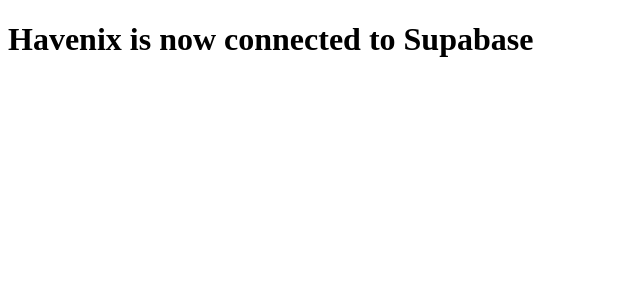
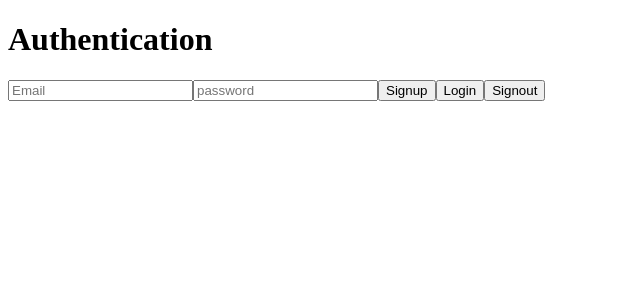
Before and after one commit to techmedic0/havenix-mvp, a React (Vite) app: page / in a window 1280 px wide. Shown: the top 300 px of the page, without its empty margins (0-640 px from the left). Built offline with nearby package versions, Linux system fonts and the light colour scheme.

Commit message:
connected the superbase to the front end and tested authenticaton

```diff
--- a/package.json
+++ b/package.json
@@ -12,7 +12,8 @@
   "dependencies": {
     "@supabase/supabase-js": "^2.49.1",
     "react": "^19.0.0",
-    "react-dom": "^19.0.0"
+    "react-dom": "^19.0.0",
+    "react-router-dom": "^7.3.0"
   },
   "devDependencies": {
     "@eslint/js": "^9.21.0",
--- a/src/App.jsx
+++ b/src/App.jsx
@@ -1,8 +1,46 @@
+import { BrowserRouter as Router, Routes, Route, Navigate } from "react-router-dom";
+import { useEffect, useState } from "react";
 import { supabase } from "./utils/supabaseClient";
+import AuthForm from "./components/AuthForm";
+import Dashboard from "./components/Dashboard";
 
+/* const Dashboard = () => {
+  <div>
+    <h2>Dashboard</h2>
+    <button onClick={() => supabase.auth.signOut()}>LogOut</button>
+  </div>
+}
+ */
 export default function () {
-  console.log(supabase)
-    return (
-       <h1>Havenix is now connected to Supabase</h1>
-    );
+  const [user, setUser] = useState(null);
+  const [loading, setLoading] = useState(true);
+
+  useEffect(() => {
+    const fetchUser = async () => {
+      const { data: { user } } = await supabase.auth.getUser();
+      setUser(user);
+      setLoading(false);
+    };
+
+    fetchUser();
+
+    const { data: authListener } = supabase.auth.onAuthStateChange((event, session) => {
+      setUser(session?.user ?? null);
+    });
+
+    return () => authListener.subscription.unsubscribe();
+  }, []);
+
+  if (loading) return <p>Loading...</p>;
+
+  return (
+    <Router>
+      <Routes>
+        <Route path="/" element={user ? <Navigate to="/dashboard" /> : <AuthForm />} />
+        <Route path="/dashboard" element={user ? <Dashboard /> : <Navigate to="/" />} />
+      </Routes>
+    </Router>
+  );
+
+
 }
--- /dev/null
+++ b/src/auth.js
@@ -0,0 +1,33 @@
+import { supabase } from "./utils/supabaseClient";
+
+//signup function
+export const signUp = async (email, password) => {
+  const { data, error } = await supabase.auth.signUp({
+    email,
+    password,
+  });
+  if (error) throw error;
+  return data;
+}
+
+//signin function
+export const signIn = async (email, password) => {
+  const {data, error} = await supabase.auth.signInWithPassword({
+    email,
+    password
+  });
+  if (error) throw error;
+  return data;
+}
+
+//signout function
+export const signOut = async () => {
+  const {error} = await supabase.auth.signOut();
+  if (error) throw error;
+}
+
+//get current user
+export const getUser = async () => {
+  const { data: [ user ] } = await supabase.auth.getUser();
+  return user;
+}
--- /dev/null
+++ b/src/components/AuthForm.jsx
@@ -0,0 +1,50 @@
+import { useState } from 'react';
+import { signUp, signIn, signOut } from '../auth';
+
+export default function AuthForm() {
+  const [email, setEmail] = useState('');
+  const [password, setPassword] = useState('');
+  const [message, setMessage] = useState('');
+
+  const handleSignUp = async () => {
+    try {
+      await signUp(email, password);
+      setMessage("SignUp successful! Check your email to confirm")
+    } catch (error) {
+      setMessage(error.message)
+    }
+  };
+
+  const handleLogin = async () => {
+    try {
+      await signIn(email, password)
+      setMessage("Login successful")
+    } catch (error) {
+      setMessage(error.message)
+    }
+  };
+
+
+  return (
+    <>
+      <h1>Authentication</h1>
+      <input type="text"
+        placeholder='Email'
+        value={email}
+        onChange={(e) => setEmail(e.target.value)}
+      />
+
+      <input type="password"
+        placeholder='password'
+        value={password}
+        onChange={(e) => setPassword(e.target.value)}
+      />
+
+      <button onClick={handleSignUp}>Signup</button>
+      <button onClick={handleLogin}>Login</button>
+      <button onClick={signOut}>Signout</button>
+
+      <p>{message}</p>
+    </>
+  )
+};
--- /dev/null
+++ b/src/components/Dashboard.jsx
@@ -0,0 +1,25 @@
+import { supabase } from "../utils/supabaseClient";
+import { useEffect, useState } from "react";
+
+const Dashboard = () => {
+  const [user, setUser] = useState(null);
+
+  useEffect(() => {
+    const fetchUser = async () => {
+      const { data: { user } } = await supabase.auth.getUser();
+      setUser(user);
+    };
+
+    fetchUser();
+  }, []);
+
+  return (
+    <div>
+      <h2>Welcome, {user?.email || "User"}!</h2>
+      <p>This is your dashboard.</p>
+      <button onClick={() => supabase.auth.signOut()}>Logout</button>
+    </div>
+  );
+};
+
+export default Dashboard;
--- a/src/utils/supabaseClient.js
+++ b/src/utils/supabaseClient.js
@@ -4,3 +4,9 @@
 const supabaseAnonKey = "eyJhbGciOiJIUzI1NiIsInR5cCI6IkpXVCJ9.eyJpc3MiOiJzdXBhYmFzZSIsInJlZiI6ImFwaGdvdXNvcXV4aGVydmNqZWpkIiwicm9sZSI6ImFub24iLCJpYXQiOjE3NDA0OTIyMzgsImV4cCI6MjA1NjA2ODIzOH0.4qluZRLanG_vmmAjEE-FAhxsoDyX2WkML7sR2_NHRAg";
 
 export const supabase = createClient(supabaseUrl, supabaseAnonKey);
+
+//listen for auth changes
+supabase.auth.onAuthStateChange((event, session) => {
+  console.log("Event:", event)
+  console.log("Session:", session)
+})
```
Also changed, not shown: 1 other file (tests, documents, lock files or other folders).
